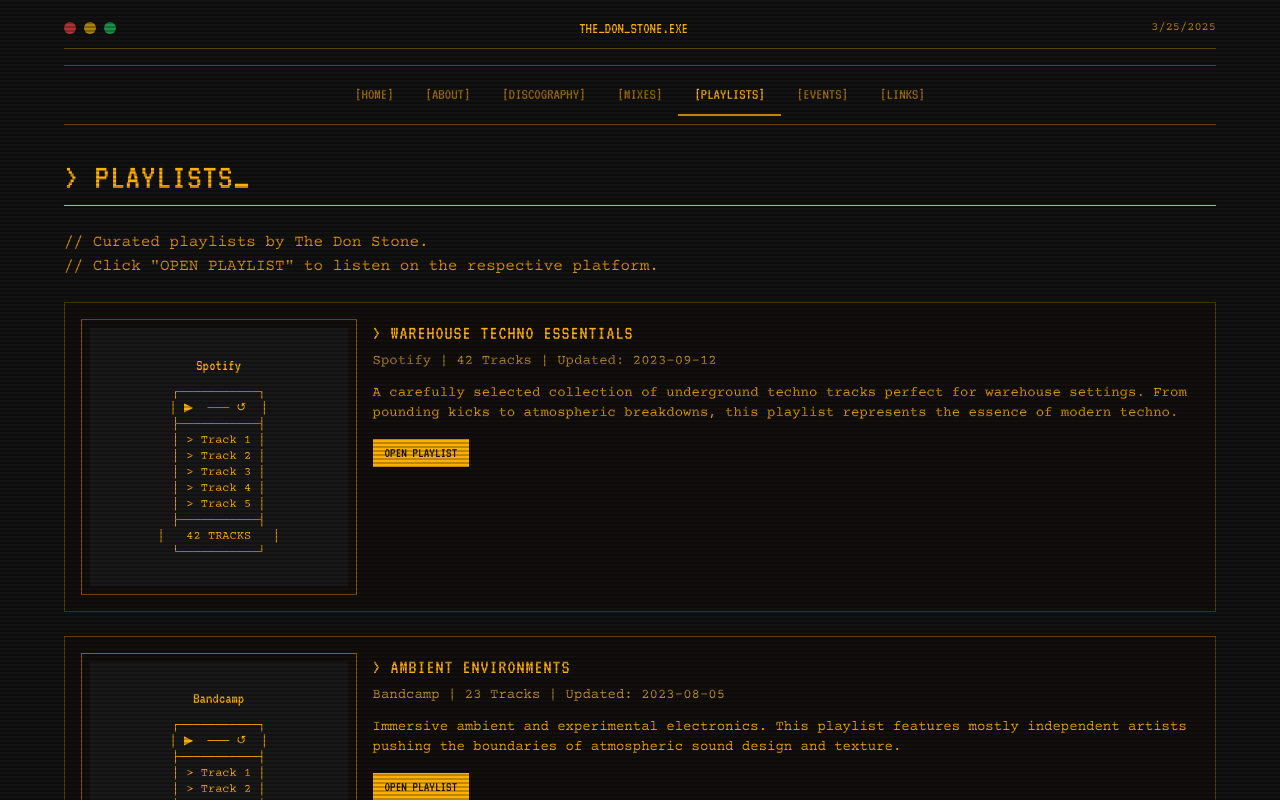
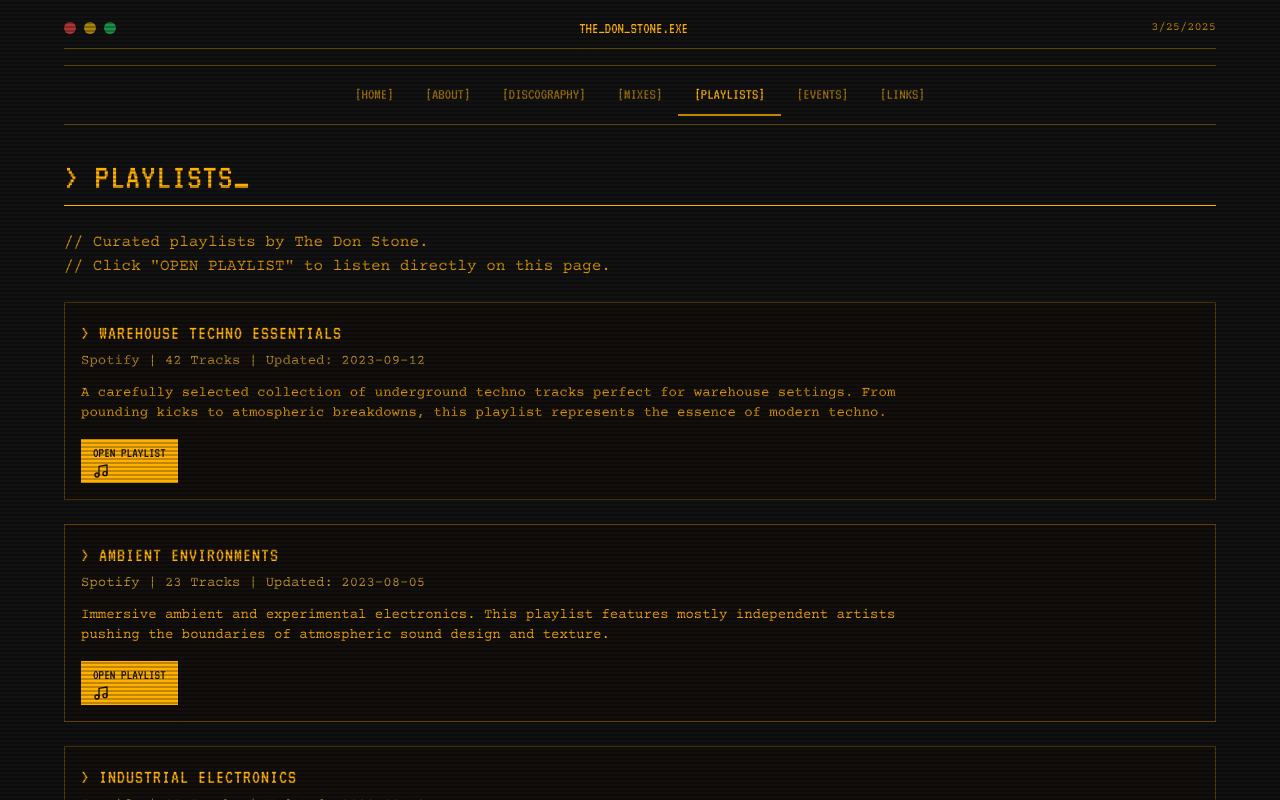
Before and after one commit to donstoneinfo/thedonstone, a React (Vite) app: page /playlists in a window 1280 px wide. Built offline with nearby package versions, Linux system fonts and the light colour scheme.

Commit message:
Refactor: Update Playlists page
Remove ASCII art and integrate Spotify playlist embeds.

```diff
--- a/src/pages/Playlists.tsx
+++ b/src/pages/Playlists.tsx
@@ -1,9 +1,10 @@
 
-import React from 'react';
+import React, { useState } from 'react';
 import TerminalContainer from '@/components/TerminalContainer';
 import TerminalTitle from '@/components/TerminalTitle';
 import TerminalCard from '@/components/TerminalCard';
 import TerminalButton from '@/components/TerminalButton';
+import { Music } from 'lucide-react';
 
 interface PlaylistProps {
   title: string;
@@ -11,36 +12,15 @@ interface PlaylistProps {
   tracks: number;
   updated: string;
   description: string;
-  link: string;
+  spotifyId: string;
 }
 
-const Playlist: React.FC<PlaylistProps> = ({ title, platform, tracks, updated, description, link }) => {
+const Playlist: React.FC<PlaylistProps> = ({ title, platform, tracks, updated, description, spotifyId }) => {
+  const [showPlayer, setShowPlayer] = useState(false);
+
   return (
     <TerminalCard className="mb-6">
       <div className="flex flex-col md:flex-row md:items-start gap-4">
-        <div className="md:w-1/4">
-          <div className="border border-amber border-opacity-50 p-2">
-            <div className="bg-terminal-darkgray aspect-square flex items-center justify-center">
-              <div className="text-center">
-                <div className="text-amber font-terminal mb-2">{platform}</div>
-                <pre className="text-xs text-amber">
-{`┌───────────┐
-│ ▶  ─── ↺  │
-├───────────┤
-│ > Track 1 │
-│ > Track 2 │
-│ > Track 3 │
-│ > Track 4 │
-│ > Track 5 │
-├───────────┤
-│   ${tracks} TRACKS   │
-└───────────┘`}
-                </pre>
-              </div>
-            </div>
-          </div>
-        </div>
-
         <div className="md:w-3/4">
           <h3 className="text-xl font-terminal text-amber mb-1">&gt; {title}</h3>
           <div className="text-amber-light opacity-70 text-sm font-mono mb-3">
@@ -49,13 +29,30 @@ const Playlist: React.FC<PlaylistProps> = ({ title, platform, tracks, updated, d
 
           <p className="text-amber text-opacity-90 font-mono text-sm mb-4">{description}</p>
 
-          <a href={link} target="_blank" rel="noopener noreferrer">
-            <TerminalButton size="sm">
-              OPEN PLAYLIST
-            </TerminalButton>
-          </a>
+          <TerminalButton
+            size="sm"
+            onClick={() => setShowPlayer(!showPlayer)}
+          >
+            {showPlayer ? 'HIDE PLAYLIST' : 'OPEN PLAYLIST'} <Music size={16} />
+          </TerminalButton>
         </div>
       </div>
+
+      {showPlayer && (
+        <div className="mt-6 w-full">
+          <iframe
+            style={{ borderRadius: '12px' }}
+            src={`https://open.spotify.com/embed/playlist/${spotifyId}?utm_source=generator&theme=0`}
+            width="100%"
+            height="352"
+            frameBorder="0"
+            allowFullScreen
+            allow="autoplay; clipboard-write; encrypted-media; fullscreen; picture-in-picture"
+            loading="lazy"
+            className="border border-amber border-opacity-30"
+          ></iframe>
+        </div>
+      )}
     </TerminalCard>
   );
 };
@@ -67,7 +64,7 @@ const Playlists = () => {
 
       <div className="mb-6 font-mono text-amber text-opacity-80">
         <p>// Curated playlists by The Don Stone.</p>
-        <p>// Click "OPEN PLAYLIST" to listen on the respective platform.</p>
+        <p>// Click "OPEN PLAYLIST" to listen directly on this page.</p>
       </div>
 
       <Playlist
@@ -76,25 +73,25 @@ const Playlists = () => {
         tracks={42}
         updated="2023-09-12"
         description="A carefully selected collection of underground techno tracks perfect for warehouse settings. From pounding kicks to atmospheric breakdowns, this playlist represents the essence of modern techno."
-        link="https://spotify.com"
+        spotifyId="3XpDcVIkMBwZZWD9ufJP1C"
       />
 
       <Playlist
         title="AMBIENT ENVIRONMENTS"
-        platform="Bandcamp"
+        platform="Spotify"
         tracks={23}
         updated="2023-08-05"
         description="Immersive ambient and experimental electronics. This playlist features mostly independent artists pushing the boundaries of atmospheric sound design and texture."
-        link="https://bandcamp.com"
+        spotifyId="37i9dQZF1DX3Ogo9pFvBkY"
       />
 
       <Playlist
         title="INDUSTRIAL ELECTRONICS"
-        platform="SoundCloud"
+        platform="Spotify"
         tracks={37}
         updated="2023-07-18"
         description="Hard-hitting industrial and EBM tracks that blend mechanical rhythms with electronic textures. Perfect for those who enjoy the darker, more aggressive side of electronic music."
-        link="https://soundcloud.com"
+        spotifyId="37i9dQZF1DX6J5NfMJS675"
       />
 
       <Playlist
@@ -103,25 +100,25 @@ const Playlists = () => {
         tracks={50}
         updated="2023-06-10"
         description="A journey through the classic techno tracks that have influenced The Don Stone's sound. From Detroit pioneers to European minimal techno, these tracks form the foundation of modern electronic music."
-        link="https://spotify.com"
+        spotifyId="37i9dQZF1DX0r3x8OtiwEM"
       />
 
       <Playlist
         title="MODULAR EXPERIMENTS"
-        platform="Bandcamp"
+        platform="Spotify"
         tracks={18}
         updated="2023-04-22"
         description="A collection of tracks created primarily with modular synthesizers. Exploring the boundaries between structure and chaos, these tracks showcase the unique capabilities of modular systems."
-        link="https://bandcamp.com"
+        spotifyId="37i9dQZF1DXa71eg5j9dKZ"
       />
 
       <Playlist
         title="AFTER HOURS SELECTIONS"
-        platform="SoundCloud"
+        platform="Spotify"
         tracks={31}
         updated="2023-03-15"
         description="Deep, hypnotic tracks perfect for after-hours sessions. When the main party ends, these selections keep the journey going with subtle, intricate rhythms and textures."
-        link="https://soundcloud.com"
+        spotifyId="37i9dQZF1DX4jP4eebSWR9"
       />
     </TerminalContainer>
   );
```
